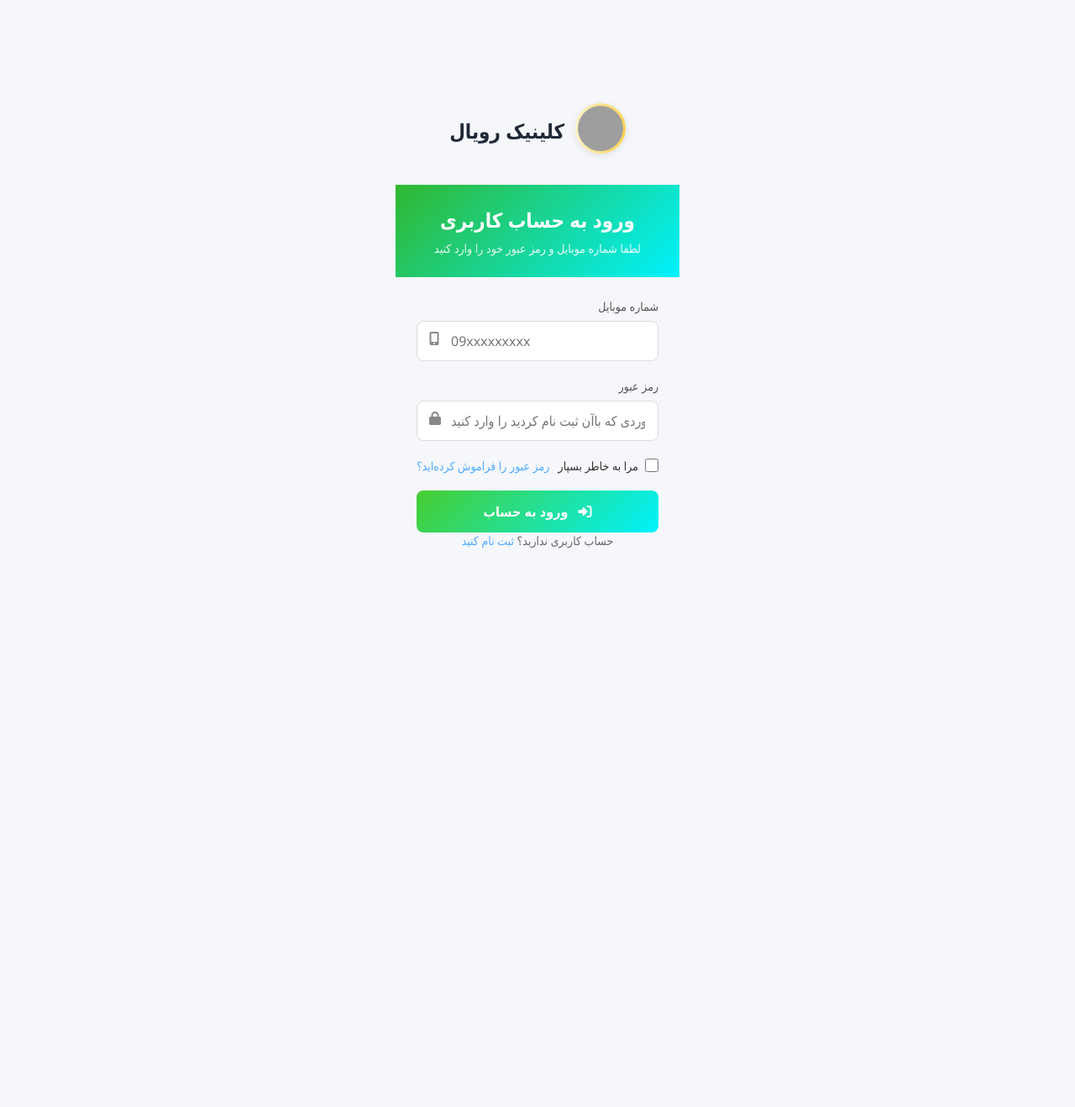
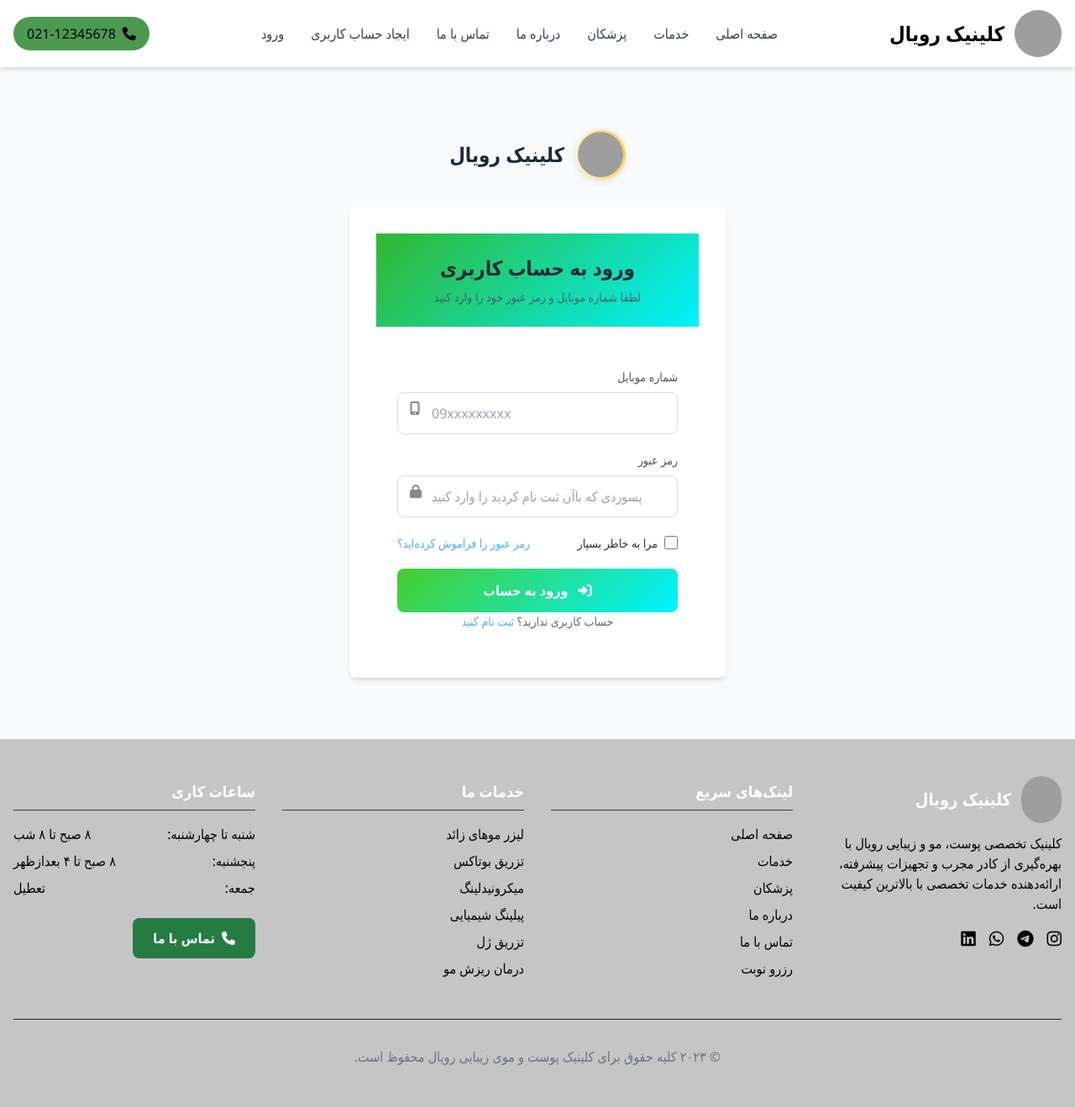
Before and after one commit to samira-dev-star/royal-clinic-project, a Django app: page /accounts/login/ in a window 1280 px wide. Shown: the whole page at 84% size. Before the commit the page ends 653 px from the top, so only its background shows below. Run offline with Django 5.2, Linux system fonts and the light colour scheme; some libraries are stand-ins or nearby versions; grey boxes are pictures that could not be loaded.

Commit message:
register, login, index header and footer harmonized

```diff
--- a/royal_clinic/static/css/accounts.css
+++ b/royal_clinic/static/css/accounts.css
@@ -34,6 +34,10 @@ body {
     /* padding-right: 4rem; */
     padding-right: 0;
   }
+
+/* .w-full {
+    background-color: #f1f1f1;
+} */
 
 /* --------------------------------------------------------------------------------------------------------------- */
 /* قوانین و مقررات */
--- /dev/null
+++ b/royal_clinic/static/css/footer.css
@@ -0,0 +1,21 @@
+.bg-gray-900 {
+  --tw-bg-opacity: 1;
+  /* background-color: rgb(75, 154, 80); */
+  background-color: #c5c5c5;
+}
+
+
+.bg-amber-600 {
+  background-color: rgb(37, 124, 67);
+}
+
+
+.hover\:bg-amber-700:hover {
+  --tw-bg-opacity: 1;
+  background-color: rgb(73, 185, 57);
+}
+
+.text-gray-400 {
+  --tw-text-opacity: 1;
+  color: rgb(0, 0, 0);
+}
--- a/royal_clinic/static/css/login_form.css
+++ b/royal_clinic/static/css/login_form.css
@@ -33,7 +33,7 @@
 
 body {
     background-color: #f5f7fa;
-    display: flex;
+    /* display: flex; */
     justify-content: center;
     align-items: center;
     min-height: 100vh;
--- a/royal_clinic/templates/main_login.html
+++ b/royal_clinic/templates/main_login.html
@@ -7,17 +7,21 @@
     <meta name="viewport" content="width=device-width, initial-scale=1.0">
     <title>فرم ورود - شماره موبایل و رمز عبور</title>
     <link rel="stylesheet" href="https://cdnjs.cloudflare.com/ajax/libs/font-awesome/6.4.0/css/all.min.css">
+    <script src="https://cdn.tailwindcss.com"></script>
+    <link rel="stylesheet" href="https://cdnjs.cloudflare.com/ajax/libs/font-awesome/6.4.0/css/all.min.css">
     <link rel="stylesheet" href="{% static "css/login_form.css" %}">
 
 </head>
 
+
 <body class="bg-gray-50">
+    {% include "partials/header.html" %}
     {% include "partials/messages.html" %}
 
     {% block content %}
 
 
     {% endblock content %}
-
+    {% include "partials/footer.html" %}
 </body>
 </html>
--- a/royal_clinic/templates/main_template.html
+++ b/royal_clinic/templates/main_template.html
@@ -12,6 +12,7 @@
 
     <link rel="stylesheet" href="{% static "css/style.css" %}">
     <link rel="stylesheet" href="{% static "css/index.css" %}">
+
 
 
 </head>
--- a/royal_clinic/templates/main_template_account.html
+++ b/royal_clinic/templates/main_template_account.html
@@ -6,18 +6,22 @@
     <meta charset="UTF-8">
     <meta name="viewport" content="width=device-width, initial-scale=1.0">
     <title>{% block title %}{% endblock title %}|کلینیک رویال</title>
+
     <script src="https://cdn.tailwindcss.com"></script>
     <link rel="stylesheet" href="https://cdnjs.cloudflare.com/ajax/libs/font-awesome/6.4.0/css/all.min.css">
 
 
-    <link rel="stylesheet" href="{% static "css/accounts.css" %}">
+
 </head>
 
 <body class="bg-gray-50">
+    <link rel="stylesheet" href="{% static "css/accounts.css" %}">
+    {% include "partials/header.html" %}
     {% include "partials/messages.html" %}
     {% block content %}
 
     {% endblock content %}
+    {% include "partials/footer.html" %}
     <script src="{% static "js/accounts.js" %}"></script>
 </body>
 
--- a/royal_clinic/templates/partials/footer.html
+++ b/royal_clinic/templates/partials/footer.html
@@ -1,3 +1,5 @@
+{% load static %}
+<link rel="stylesheet" href="{% static "css/footer.css" %}">
 <!-- Footer -->
 <footer class="bg-gray-900 text-white py-12">
     <div class="container mx-auto px-4">
@@ -5,7 +7,8 @@
             <div>
                 <div class="flex items-center mb-4">
                     <div class="w-12 h-12 rounded-full bg-gradient-to-r from-amber-100 to-amber-300 flex items-center justify-center">
-                        <i class="fas fa-crown text-amber-700 text-xl"></i>
+                        {% comment %} <i class="fas fa-crown text-amber-700 text-xl"></i> {% endcomment %}
+                        <img class="w-14 h-14 rounded-full bg-gradient-to-r from-amber-100 to-amber-300 flex items-center justify-center" src="{{media_url}}images/index/IMG-20240528-WA0012.jpg" alt="index-icon">
                     </div>
                     <h3 class="text-xl font-bold mr-3">کلینیک رویال</h3>
                 </div>
--- a/royal_clinic/templates/partials/header.html
+++ b/royal_clinic/templates/partials/header.html
@@ -13,7 +13,7 @@
         </div>
 
         <nav class="hidden md:flex space-x-8 space-x-reverse">
-            <a href="#" class="nav-link text-gray-700 hover:text-amber-700 font-medium">صفحه اصلی</a>
+            <a href="{% url "main:index" %}" class="nav-link text-gray-700 hover:text-amber-700 font-medium">صفحه اصلی</a>
             <a href="#services" class="nav-link text-gray-700 hover:text-amber-700 font-medium">خدمات</a>
             <a href="#doctors" class="nav-link text-gray-700 hover:text-amber-700 font-medium">پزشکان</a>
             <a href="#about" class="nav-link text-gray-700 hover:text-amber-700 font-medium">درباره ما</a>
```
